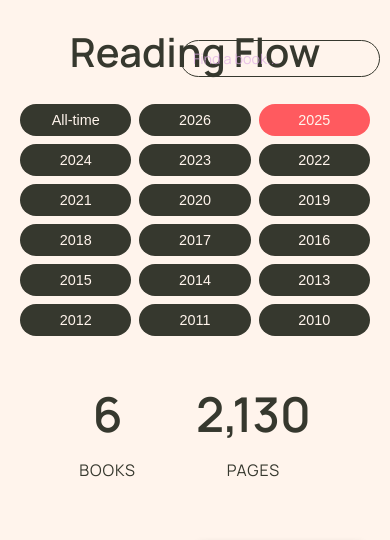
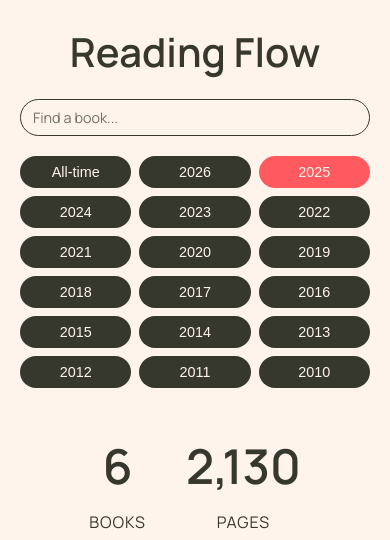
Before and after one commit to charlynelp/yearly-reading-flow, a plain HTML site: page index.html in a window 390 px wide. Shown: the top 540 px of the page. Drawn offline with Linux system fonts and the light colour scheme; grey boxes are pictures that could not be loaded.

Commit message:
Update styles.css
update search bar

```diff
--- a/styles.css
+++ b/styles.css
@@ -41,7 +41,7 @@ header {
 }
 
 .search-bar::placeholder {
-    color: #DFACE5;
+    color: #36382e;
     opacity: 0.7;
 }
 
@@ -276,8 +276,21 @@ h1 {
         padding: 20px 10px;
     }
 
+    header {
+        display: flex;
+        flex-direction: column;
+        align-items: center;
+        gap: 15px;
+    }
+
     h1 {
         font-size: 2.5rem;
+    }
+
+    .search-bar {
+        position: static;
+        width: calc(100% - 20px);
+        margin: 0;
     }
 
     .current-year {
@@ -285,17 +298,17 @@ h1 {
     }
 
     .stat-number {
-    font-size: 3rem; /* Make it bigger on mobile */
-}
+        font-size: 3rem;
+    }
 
-.stat-label {
-    font-size: 1rem; /* Make the label bigger too */
-}
+    .stat-label {
+        font-size: 1rem;
+    }
 
     .stats {
         flex-direction: row;
-        gap: 60px;
-        padding: 0 10px; /* Add this */
+        gap: 40px;
+        padding: 0 10px;
     }
 
     .year-tabs {
@@ -313,7 +326,7 @@ h1 {
     .bookshelf {
         gap: 10px;
         justify-content: center;
-        padding: 20px 10px; /* Add this - same padding as year-tabs */
+        padding: 20px 10px;
     }
 
     .popup-content {
```
